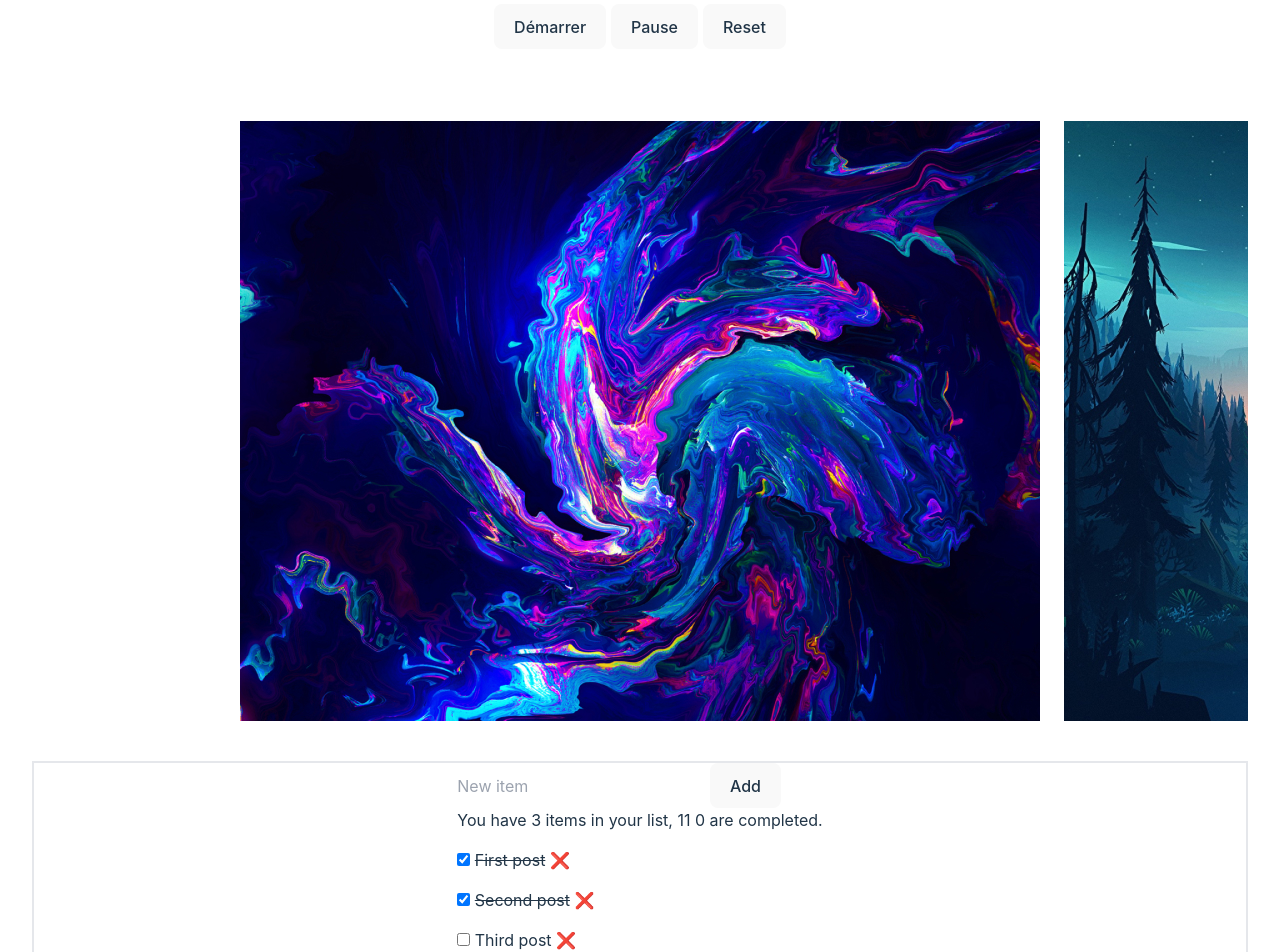
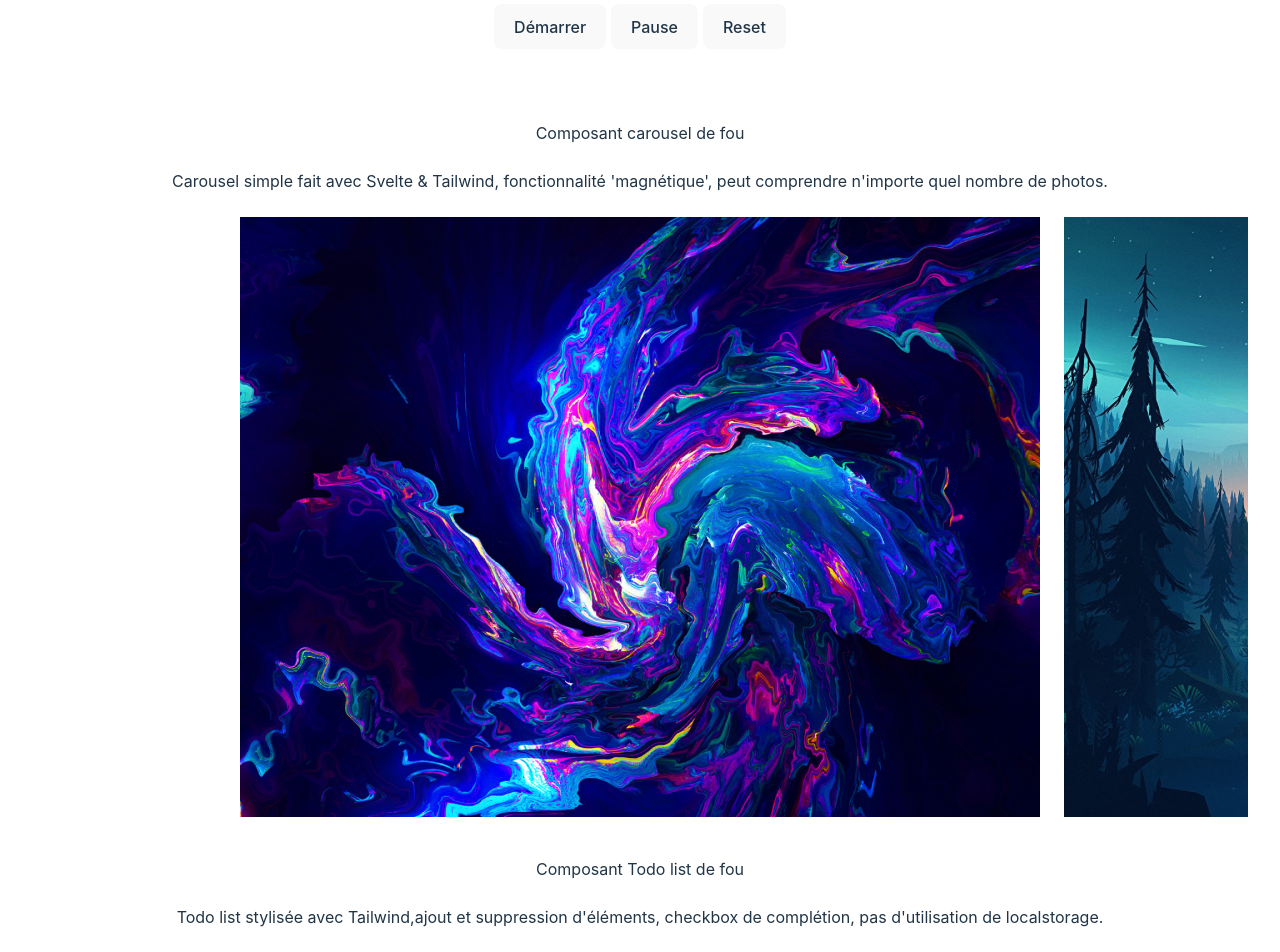
Before and after one commit to Erzenkell/Librairie-svelte-de-fou, a Svelte app: page / in a window 1280 px wide. Shown: the part 587-1539 px from the top of the page. Built offline with nearby package versions, Linux system fonts and the light colour scheme.

Commit message:
comments

```diff
--- a/src/routes/+page.svelte
+++ b/src/routes/+page.svelte
@@ -84,11 +84,22 @@
     </div>
 
     <section class='flex flex-col items-center my-10'>
-        <Carousel {images}/>
+      <h2>Composant carousel de fou</h2>
+      <br>
+      <p>Carousel simple fait avec Svelte & Tailwind, fonctionnalité 'magnétique', peut comprendre n'importe quel nombre de photos.</p>
+      <br>
+      <Carousel {images}/>
         <slot />
     </section>
+
+    <h2>Composant Todo list de fou</h2>
+    <br>
+    <p>Todo list stylisée avec Tailwind,ajout et suppression d'éléments, checkbox de complétion, pas d'utilisation de localstorage.</p>
+    <br>
+
     <section class="border-solid border-2 border-white-500">
-    <Todo />
-</section>
+
+      <Todo />
+    </section>
 
   </main>
```
